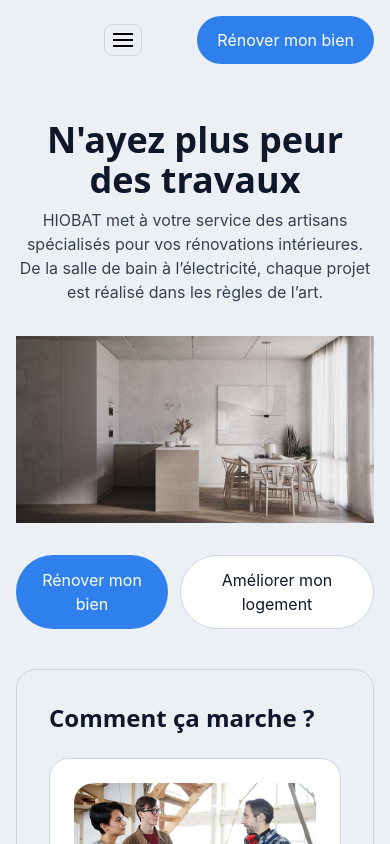
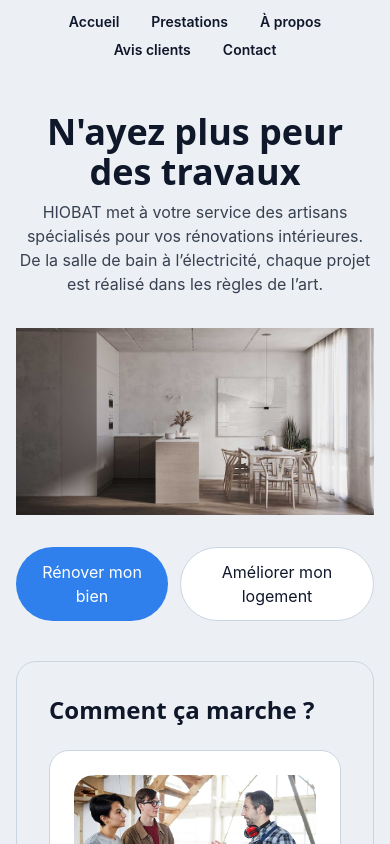
Before and after one commit to youra15/hiobat-site, a Next.js app: page / in a window 390 px wide. Shown: the top 844 px of the page. Built offline with nearby package versions, Linux system fonts and the light colour scheme.

Commit message:
nvl modif 2

```diff
--- a/components/Header.js
+++ b/components/Header.js
@@ -1,57 +1,21 @@
-"use client";
-import { useState } from "react";
 import Link from "next/link";
 
 export default function Header() {
-  const [open, setOpen] = useState(false);
-
   return (
     <header className="bg-gray-180">
-      <div className="max-w-6xl mx-auto px-4 py-4 flex items-center justify-between gap-4 animate-fadeUp">
-        {/* Espace logo (vide, comme demandé) */}
-        <div aria-hidden className="w-8 h-8 md:w-10 md:h-10" />
-
-        {/* Burger (mobile) */}
-        <button
-          aria-label="Ouvrir le menu"
-          className="md:hidden p-2 rounded-lg border border-gray-300"
-          onClick={() => setOpen((v) => !v)}
+      <div className="max-w-6xl mx-auto px-4 py-3 animate-fadeUp">
+        {/* NAV centrée */}
+        <nav
+          className="flex justify-center flex-wrap items-center gap-x-8 gap-y-2 text-sm font-semibold"
+          aria-label="Navigation principale"
         >
-          <div className="w-5 h-[2px] bg-black mb-1" />
-          <div className="w-5 h-[2px] bg-black mb-1" />
-          <div className="w-5 h-[2px] bg-black" />
-        </button>
-
-        {/* Navigation desktop */}
-        <nav className="hidden md:flex items-center gap-6 text-sm font-medium">
           <Link href="/" className="link-animated">Accueil</Link>
           <Link href="/services" className="link-animated">Prestations</Link>
           <Link href="/about" className="link-animated">À propos</Link>
           <Link href="/avis" className="link-animated">Avis clients</Link>
           <Link href="/contact" className="link-animated">Contact</Link>
         </nav>
-
-        {/* CTA: ton bleu via ta classe btn btn-primary */}
-        <Link href="/survey" className="btn btn-primary">
-          Rénover mon bien
-        </Link>
       </div>
-
-      {/* Menu mobile déroulant */}
-      {open && (
-        <div className="md:hidden border-t border-gray-200 bg-white animate-fadeUp">
-          <nav className="px-4 py-3 flex flex-col gap-3 text-base">
-            <Link href="/" className="link-animated" onClick={() => setOpen(false)}>Accueil</Link>
-            <Link href="/services" className="link-animated" onClick={() => setOpen(false)}>Prestations</Link>
-            <Link href="/about" className="link-animated" onClick={() => setOpen(false)}>À propos</Link>
-            <Link href="/avis" className="link-animated" onClick={() => setOpen(false)}>Avis clients</Link>
-            <Link href="/contact" className="link-animated" onClick={() => setOpen(false)}>Contact</Link>
-            <Link href="/survey" className="btn btn-primary mt-2" onClick={() => setOpen(false)}>
-              Rénover mon bien
-            </Link>
-          </nav>
-        </div>
-      )}
     </header>
   );
 }
```
